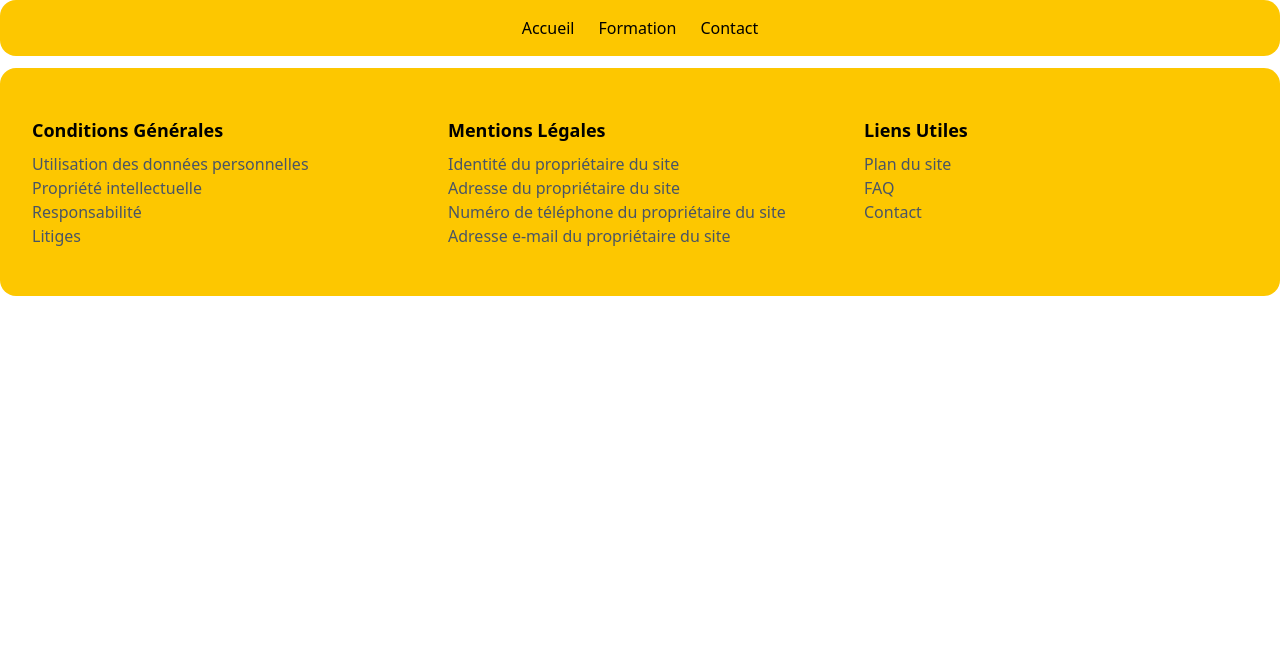
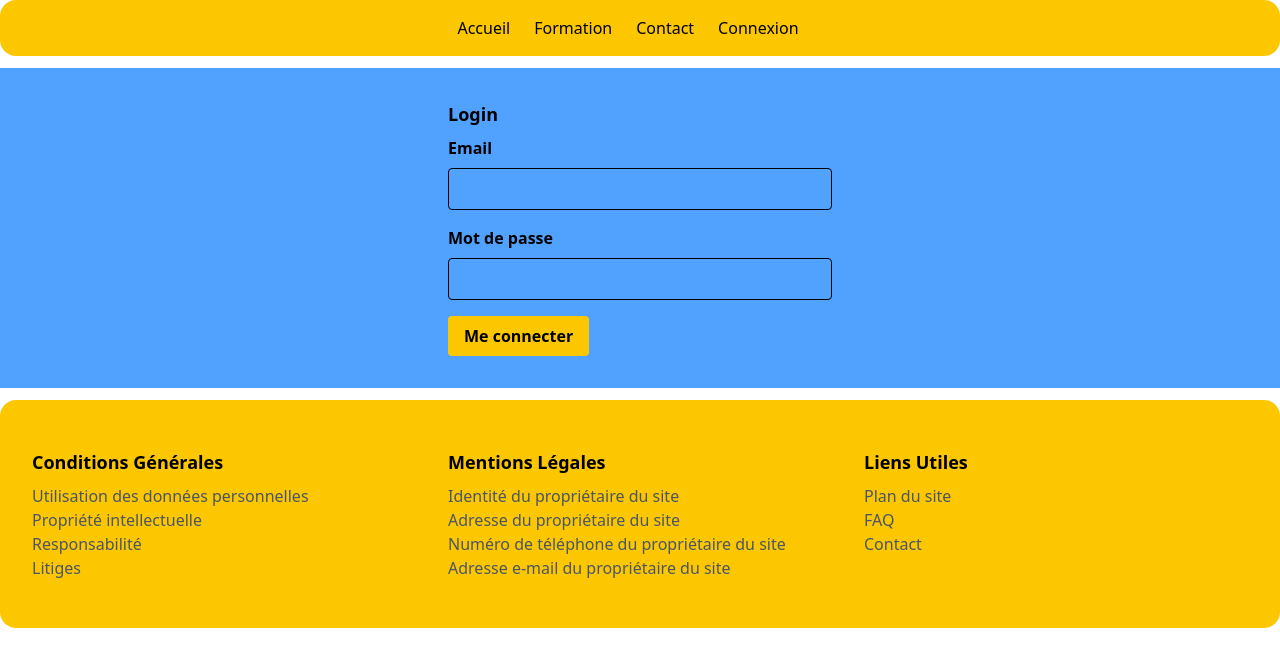
Before and after one commit to MaximilienR/max-formation, a React (Vite) app: page /Login in a window 1280 px wide. Shown: the top 666 px of the page. Built offline with nearby package versions, Linux system fonts and the light colour scheme.

Commit message:
add form

```diff
--- a/src/App.jsx
+++ b/src/App.jsx
@@ -6,6 +6,7 @@ import Cours from './components/Cours/Cours';
 import Nav from './components/Navbar/Nav';
 import Footer from './components/Footer/Footer';
 import Home from './components/Home/Home';
+import Login from './components/Login/Login';
 function App() {
   return (
     <BrowserRouter>
@@ -14,6 +15,7 @@ function App() {
      <Route path="/" element={<Home/>}/>
      <Route path="/Contenu" element={<Contenu/>}/>
      <Route path="/Cours" element={<Cours/>}/>
+     <Route path="/Login" element={<Login/>}/>
     </Routes>
     <Footer/>
     </BrowserRouter>
--- /dev/null
+++ b/src/components/Login/Login.jsx
@@ -0,0 +1,24 @@
+import React from 'react'
+
+export default function Login() {
+  return (
+    <div className=' container mx auto p-4 bg-blue-400  justify-center'>
+          <div className="flex flex-wrap justify-center">
+            <div className="w-full md:w-1/3 xl:w-1/3 p-4">
+              <h4 className="text-lg font-bold mb-2">Login</h4>
+              <form  className="  ">
+                <div className="mb-4">
+                  <label htmlFor="email" className="block text-white font-bold mb-2 bg-white-400">Email</label>
+                  <input type="email" id="email" className="w-full p-2 border rounded" />
+                </div>
+                <div className="mb-4">
+                  <label htmlFor="password" className="block text-white font-bold mb-2">Mot de passe</label>
+                  <input type="password" id="password" className="w-full p-2 border rounded" />
+                </div>
+                <button type="submit" className="bg-yellow-400 text-black font-bold py-2 px-4 rounded">Me connecter</button>
+              </form>
+            </div>
+          </div>
+    </div>
+  )
+}
--- a/src/components/Navbar/Nav.jsx
+++ b/src/components/Navbar/Nav.jsx
@@ -1,13 +1,16 @@
 import { BrowserRouter, Routes, Route } from 'react-router-dom';
-
+import { Link } from 'react-router-dom';
 function Nav() {
   return (
     <nav className="py-4 mb-3 text-white bg-yellow-400 rounded-2xl">
       <ul className="flex justify-center">
-        <li className="mr-6"><a href="#" className="text-white hover:text-gray-300">Accueil</a></li>
+        <li className="mr-6"><a href="#" className="text-white hover:text-gray-300">   <Link to="/">
+           </Link>Accueil</a></li>
         <li className="mr-6"><a href="#" className="text-white hover:text-gray-300">Formation</a></li>
 
-        <li><a href="#" className="text-white hover:text-gray-300">Contact</a></li>
+        <li className="mr-6"><a href="#" className="text-white hover:text-gray-300">Contact</a></li>
+        <li className="mr-6"><a href="#" className="text-white hover:text-gray-300">Connexion</a></li>
+
       </ul>
     </nav>
   );
```
